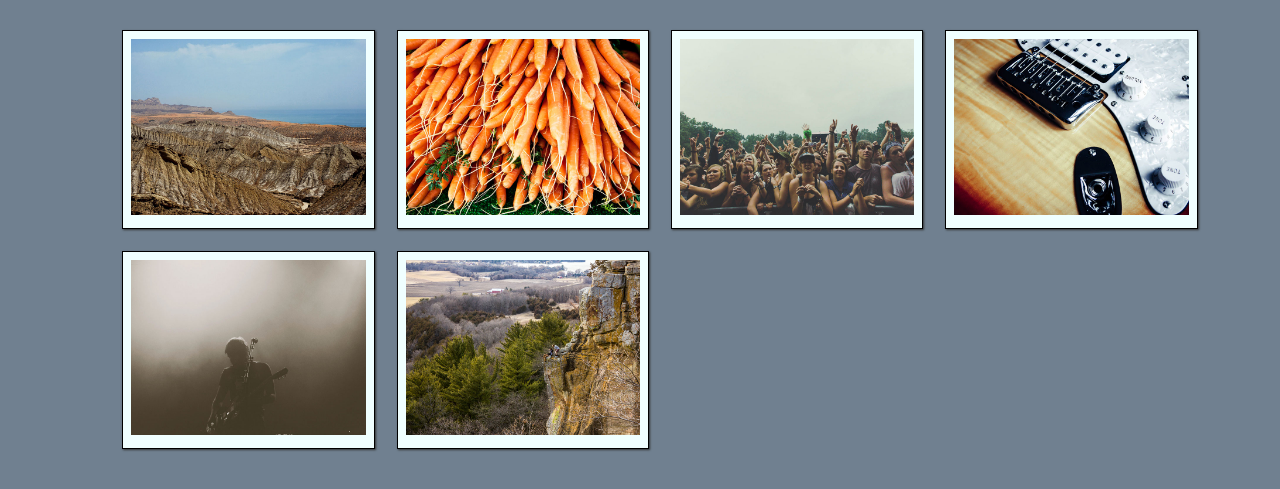
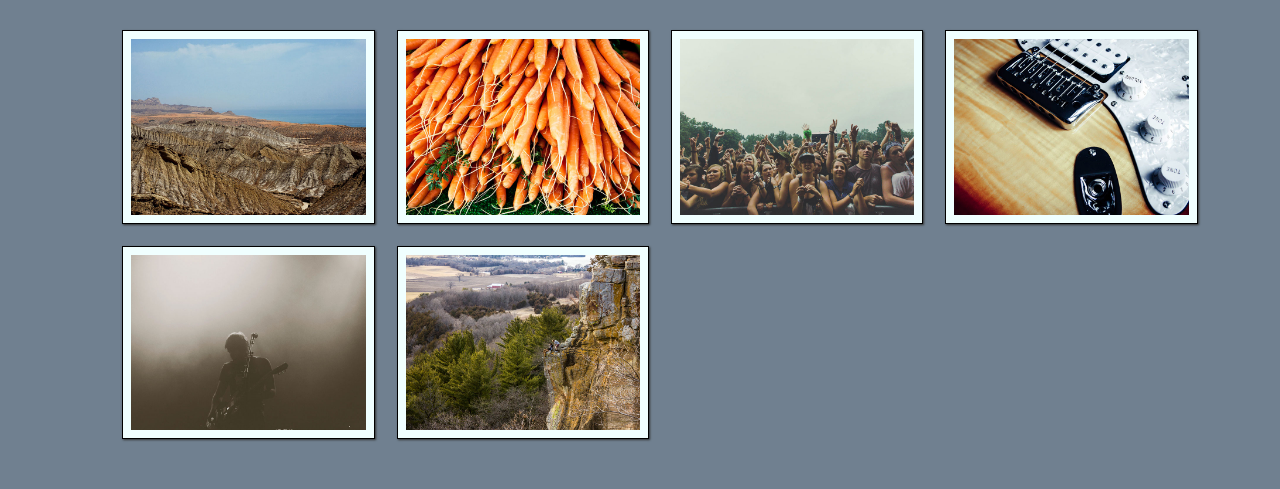
Before and after one commit to hass0302/responsive-images, a plain HTML site: page index.html in a window 1280 px wide. Shown: the part 67-556 px from the top of the page. Drawn offline with nearby package versions, Linux system fonts and the light colour scheme.

Commit message:
there is some extra padding it seems. lets hope this is the final fix.

```diff
--- a/css/main.css
+++ b/css/main.css
@@ -14,8 +14,22 @@ body {
 }
 
 img {
+    max-height: 100%;
     max-width: 100%;
-    max-height: 100%;
+    float: left;
+}
+
+img::after {
+    clear: both;
+}
+
+#wrapper::after {
+    visibility: hidden;
+    display: block;
+    font-size: 0;
+    content: " ";
+    clear: both;
+    height: 0;
 }
 
 li {
@@ -25,9 +39,9 @@ li {
     list-style: none;
     border: 1px solid black;
     margin: 0.5rem 0;
-    padding: 0.5rem;
-    max-width: 600px;
-    max-height: 300px;
+    padding: 10px;
+    max-width: 420px;
+    max-height: 320px;
     background-color: azure;
     box-shadow: 1px 1px 2px #333;
     overflow: hidden;
@@ -38,7 +52,7 @@ li {
         box-sizing: border-box;
         list-style: none;
         width: 48%;
-        max-height: 450px;
+        max-height: 480px;
         max-width: 600px;
         padding: 0.5rem;
         margin: 1%;
```
